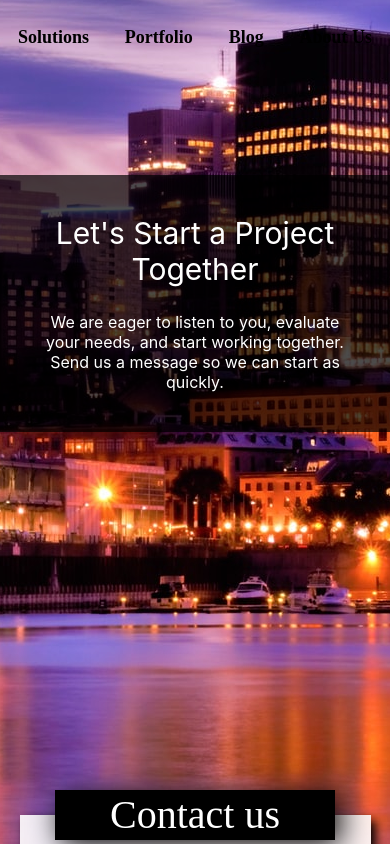
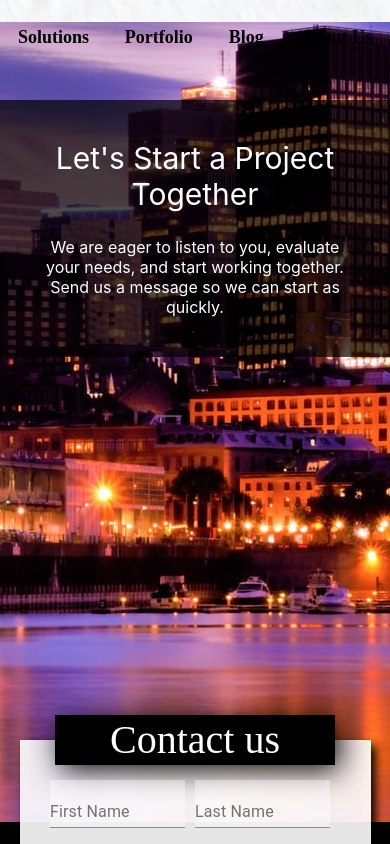
Before and after one commit to Ajmasta/sophia, a Next.js app: page /contact in a window 390 px wide. Shown: the top 844 px of the page. Built offline with nearby package versions, Linux system fonts and the light colour scheme.

Commit message:
new background fixed

```diff
--- a/components/fixedBackground.js
+++ b/components/fixedBackground.js
@@ -21,7 +21,7 @@ const FixedBackground = (props) => {
 return (
 <>
     <div className={styles.specialScroll} >
-    <Image src="/images/montrealNight2.jpg" width={1200} height={800} layout={"fixed"} className={styles.image} alt="montreal at night" />
+    <Image src="/images/montrealNight2.jpg" width={1200} height={800}  className={styles.image} alt="montreal at night" />
     {props.children}
     </div>
 
--- a/components/fixedBackground.module.css
+++ b/components/fixedBackground.module.css
@@ -1,5 +1,6 @@
 .specialScroll {
   background-color: rgb(0, 0, 0);
+  background-image: url("../public/images/whitePaper.jpg");
   max-height: 700px;
   min-height: 700px;
   min-width: 100%;
@@ -11,14 +12,12 @@
   flex-wrap: wrap;
   position: relative;
   overflow: hidden;
-  margin-top: 100px;
 }
 .image {
   object-fit: cover;
   position: fixed !important;
   top: 0;
   left: 0;
-  margin-top: 0px !important;
 }
 @media (min-width: 801px) and (max-width: 1200px) {
   .specialScroll {
@@ -32,7 +31,6 @@
 }
 @media (max-width: 801px) {
   .specialScroll {
-    margin-top: 75px;
     max-height: 600px;
     min-height: 600px;
   }
@@ -40,5 +38,7 @@
     object-fit: none;
     left: 100px;
     top: 100px;
+    max-height: 300px !important;
+    min-height: 800px !important;
   }
 }
```
